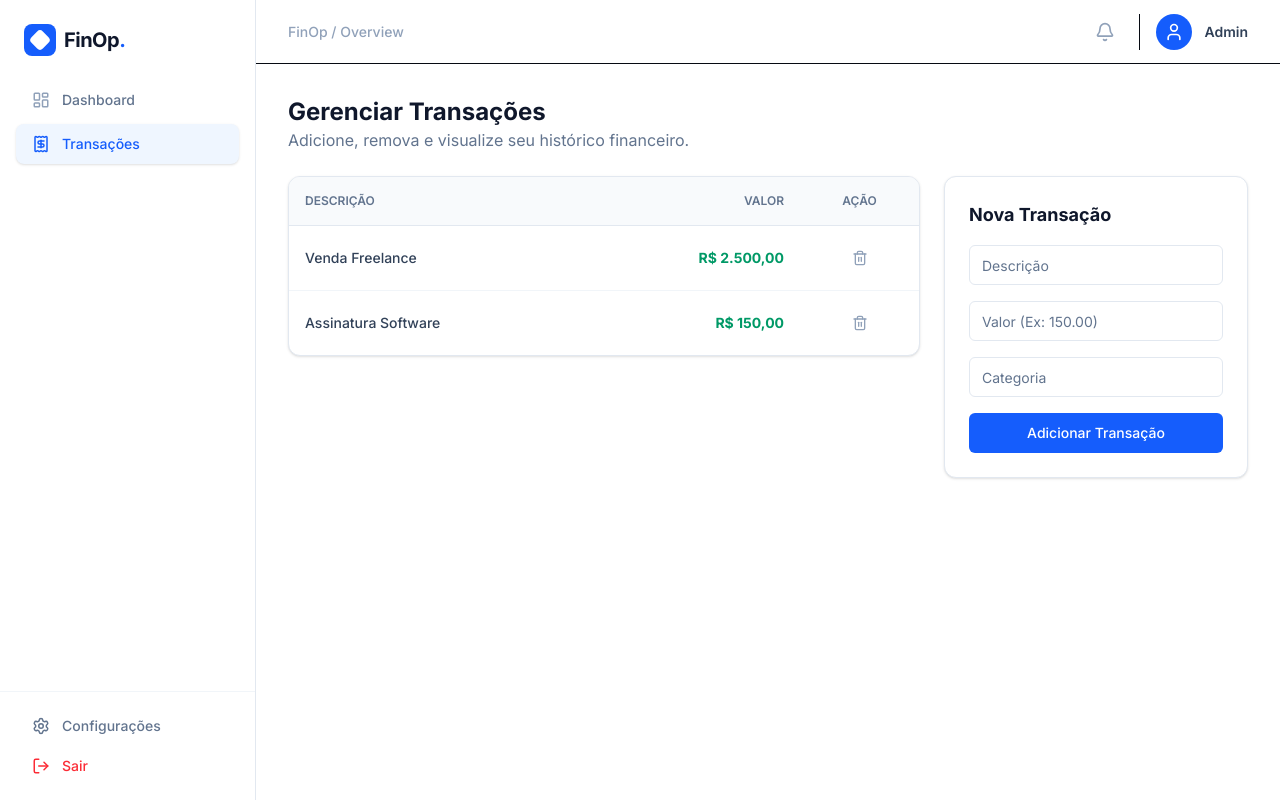
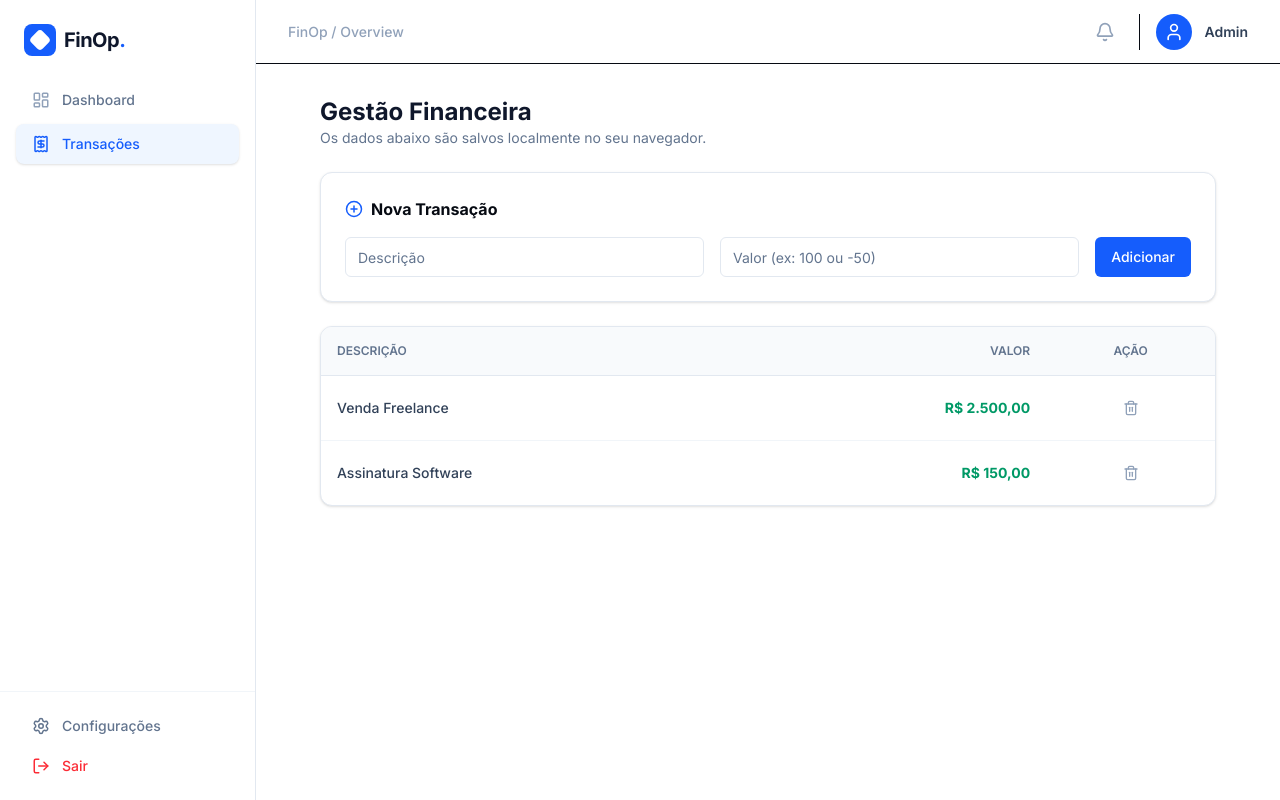
Before and after one commit to AvelinoTeixeira/finop_enterprise, a Next.js app: page /dashboard/transactions in a window 1280 px wide. Built offline with nearby package versions, Linux system fonts and the light colour scheme.

Commit message:
feat: implement client-side persistence with localStorage for transactions

```diff
--- a/src/app/dashboard/transactions/page.tsx
+++ b/src/app/dashboard/transactions/page.tsx
@@ -1,28 +1,16 @@
-import { Suspense } from "react";
 import { TransactionList } from "@/features/transactions/components/transaction-list";
-import { TransactionForm } from "@/features/transactions/components/transaction-form";
 import { getTransactions } from "@/features/transactions/services";
 
 export default async function TransactionsPage() {
   const transactions = await getTransactions();
 
   return (
-    <div className="space-y-6">
+    <div className="max-w-4xl mx-auto space-y-6">
       <div>
-        <h1 className="text-2xl font-bold text-slate-900">Gerenciar Transações</h1>
-        <p className="text-slate-500">Adicione, remova e visualize seu histórico financeiro.</p>
+        <h1 className="text-2xl font-bold text-slate-900">Gestão Financeira</h1>
+        <p className="text-slate-500 text-sm">Os dados abaixo são salvos localmente no seu navegador.</p>
       </div>
-
-      <div className="grid gap-6 lg:grid-cols-3">
-        <div className="lg:col-span-2">
-          <Suspense fallback={<p>Carregando histórico...</p>}>
-            <TransactionList initialTransactions={transactions} />
-          </Suspense>
-        </div>
-        <div>
-          <TransactionForm />
-        </div>
-      </div>
+      <TransactionList initialTransactions={transactions} />
     </div>
   );
 }
--- a/src/features/transactions/components/transaction-list.tsx
+++ b/src/features/transactions/components/transaction-list.tsx
@@ -1,53 +1,92 @@
 "use client";
 
 import { useState, useEffect } from "react";
-import { Trash2 } from "lucide-react";
-import { cn, formatCurrency } from "@/lib/utils";
+import { Trash2, PlusCircle } from "lucide-react";
+import { cn } from "@/lib/utils";
+import { Input } from "@/components/ui/input";
+import { Button } from "@/components/ui/button";
 
-interface Transaction {
-  id: string;
-  description: string;
-  amount: number;
-  category: string;
-  date: string;
+export function TransactionList({ initialTransactions }: { initialTransactions: any[] }) {
+  const [transactions, setTransactions] = useState<any[]>([]);
+  const [desc, setDesc] = useState("");
+  const [val, setVal] = useState("");
+
+  // Carrega do LocalStorage ao abrir a página
+  useEffect(() => {
+    const saved = localStorage.getItem("finop_transactions");
+    if (saved) {
+      setTransactions(JSON.parse(saved));
+    } else {
+      setTransactions(initialTransactions);
     }
-
-export function TransactionList({ initialTransactions }: { initialTransactions: Transaction[] }) {
-  // Estado local para permitir que a lista mude sem refresh de página
-  const [transactions, setTransactions] = useState(initialTransactions);
-
-  // Sincroniza se os dados iniciais mudarem (ex: após o build)
-  useEffect(() => {
-    setTransactions(initialTransactions);
   }, [initialTransactions]);
 
-  const handleDelete = (id: string) => {
-    // Filtra a lista localmente para remover o item imediatamente
-    setTransactions(transactions.filter((t) => t.id !== id));
+  // Salva no LocalStorage sempre que a lista mudar
+  const saveAndSet = (newList: any[]) => {
+    setTransactions(newList);
+    localStorage.setItem("finop_transactions", JSON.stringify(newList));
   };
 
-  if (transactions.length === 0) {
-    return (
-      <div className="p-8 text-center border-2 border-dashed rounded-xl text-slate-400">
-        Nenhuma transação encontrada.
-      </div>
-    );
-  }
+  const handleAdd = (e: React.FormEvent) => {
+    e.preventDefault();
+    if (!desc || !val) return;
+
+    const newTr = {
+      id: Math.random().toString(36).substr(2, 9),
+      description: desc,
+      amount: parseFloat(val),
+      date: new Date().toISOString(),
+    };
+
+    saveAndSet([newTr, ...transactions]);
+    setDesc("");
+    setVal("");
+  };
+
+  const handleDelete = (id: string) => {
+    saveAndSet(transactions.filter(t => t.id !== id));
+  };
 
   return (
+    <div className="space-y-6">
+      {/* Formulário integrado para garantir funcionamento imediato */}
+      <div className="p-6 bg-white border border-slate-200 rounded-xl shadow-sm">
+        <h3 className="font-bold mb-4 flex items-center gap-2">
+          <PlusCircle size={18} className="text-blue-600" />
+          Nova Transação
+        </h3>
+        <form onSubmit={handleAdd} className="flex flex-col md:flex-row gap-4">
+          <Input
+            placeholder="Descrição"
+            value={desc}
+            onChange={(e) => setDesc(e.target.value)}
+          />
+          <Input
+            type="number"
+            placeholder="Valor (ex: 100 ou -50)"
+            value={val}
+            onChange={(e) => setVal(e.target.value)}
+          />
+          <Button type="submit" className="bg-blue-600 hover:bg-blue-700 text-white">
+            Adicionar
+          </Button>
+        </form>
+      </div>
+
+      {/* Lista de Transações */}
       <div className="bg-white border border-slate-200 rounded-xl overflow-hidden shadow-sm">
-      <table className="w-full text-left border-collapse">
+        <table className="w-full text-left">
           <thead className="bg-slate-50 border-b border-slate-200">
             <tr>
-            <th className="p-4 font-semibold text-xs uppercase text-slate-500">Descrição</th>
-            <th className="p-4 font-semibold text-xs uppercase text-slate-500 text-right">Valor</th>
-            <th className="p-4 font-semibold text-xs uppercase text-slate-500 text-center">Ação</th>
+              <th className="p-4 text-xs font-semibold uppercase text-slate-500">Descrição</th>
+              <th className="p-4 text-xs font-semibold uppercase text-slate-500 text-right">Valor</th>
+              <th className="p-4 text-xs font-semibold uppercase text-slate-500 text-center">Ação</th>
             </tr>
           </thead>
           <tbody className="divide-y divide-slate-100">
             {transactions.map((t) => (
               <tr key={t.id} className="hover:bg-slate-50 transition-colors">
-              <td className="p-4 text-sm text-slate-700 font-medium">{t.description}</td>
+                <td className="p-4 text-sm font-medium text-slate-700">{t.description}</td>
                 <td className={cn(
                   "p-4 text-sm font-bold text-right",
                   t.amount > 0 ? "text-emerald-600" : "text-rose-600"
@@ -55,10 +94,7 @@ export function TransactionList({ initialTransactions }: { initialTransactions:
                   {new Intl.NumberFormat('pt-BR', { style: 'currency', currency: 'BRL' }).format(t.amount)}
                 </td>
                 <td className="p-4 text-center">
-                <button
-                  onClick={() => handleDelete(t.id)}
-                  className="p-2 text-slate-400 hover:text-rose-500 hover:bg-rose-50 rounded-lg transition-all"
-                >
+                  <button onClick={() => handleDelete(t.id)} className="text-slate-400 hover:text-rose-500 p-2">
                     <Trash2 size={16} />
                   </button>
                 </td>
@@ -67,5 +103,6 @@ export function TransactionList({ initialTransactions }: { initialTransactions:
           </tbody>
         </table>
       </div>
+    </div>
   );
 }
```
Lines whose indentation alone changed are shown as unchanged.
